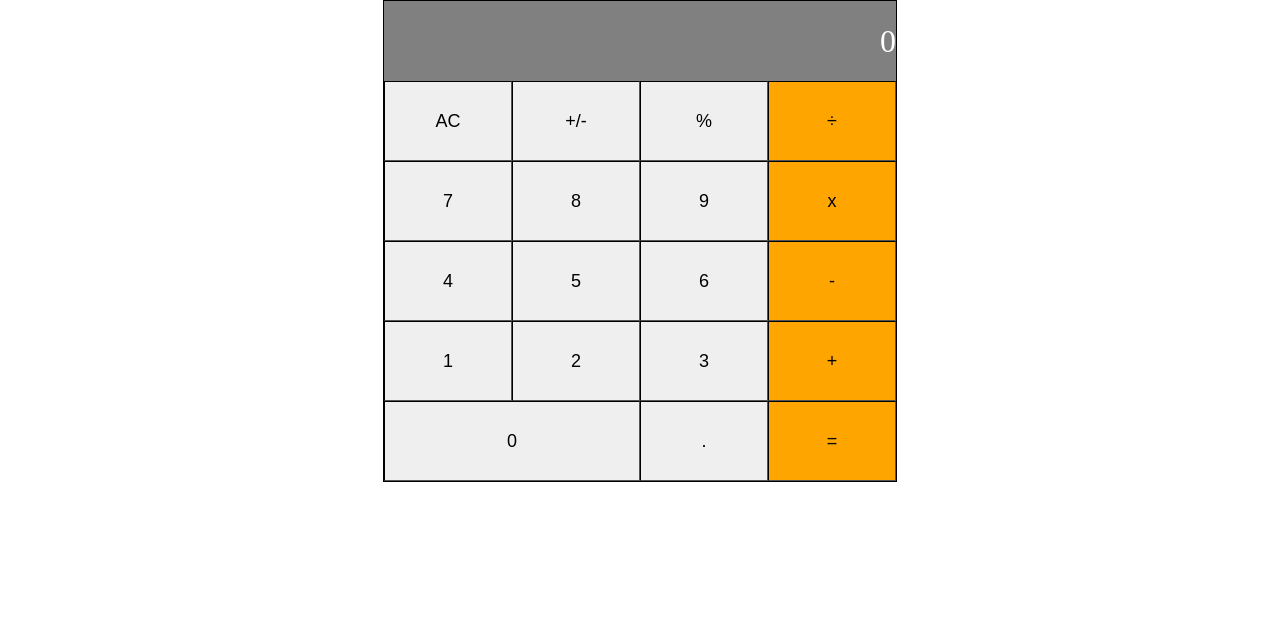
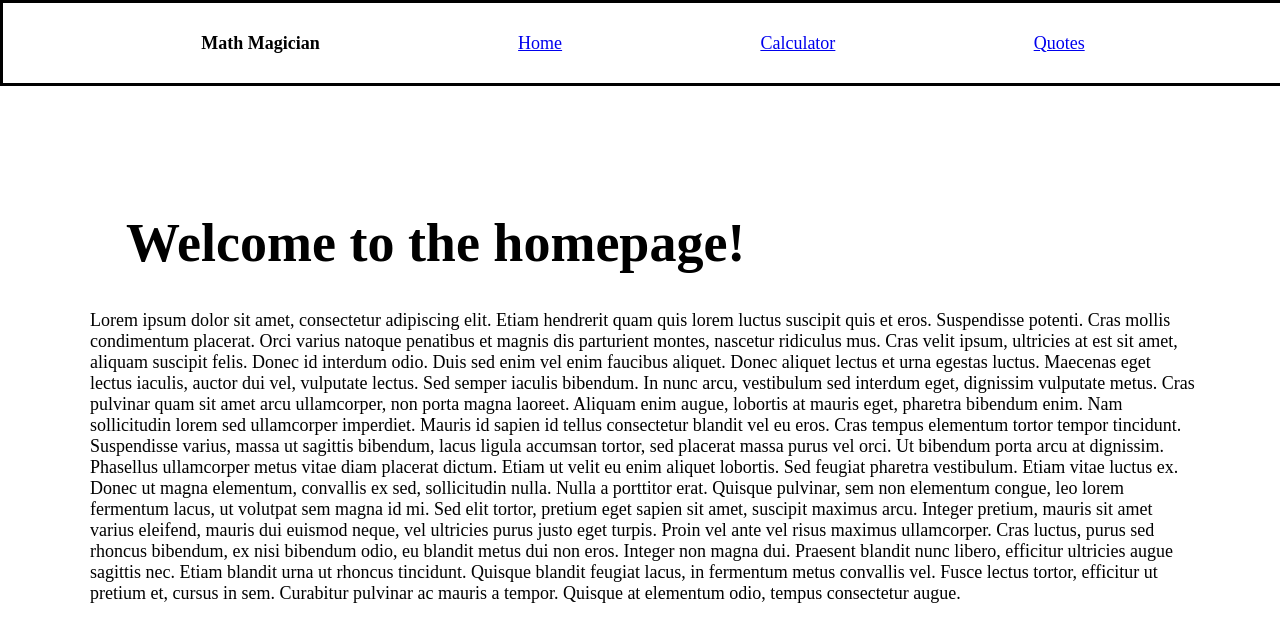
Before and after one commit to sntgopl/Math-Magician, a React (Create React App) app: page / in a window 1280 px wide. Shown: the top 642 px of the page. Built offline with nearby package versions, Linux system fonts and the light colour scheme; the HTML template or start-up script is replaced by a standard one.

Commit message:
Add style to each page

```diff
--- a/src/App.js
+++ b/src/App.js
@@ -1,13 +1,74 @@
+/* eslint-disable max-len */
 import React from 'react';
-import { Routes, Route } from 'react-router-dom';
+import { Routes, Route, Link } from 'react-router-dom';
 import Calculator from './Components/Calculator';
 import './app.css';
 
+function Home() {
+  return (
+    <div className="HomePage">
+      <nav>
+        <h1>Math Magician</h1>
+        <Link to="/">Home</Link>
+        <Link to="/about">Calculator</Link>
+        <Link to="/quotes">Quotes</Link>
+      </nav>
+      <main className="HomeInfo">
+        <h2 className="HomeTitle">Welcome to the homepage!</h2>
+        <p className="HomeText">
+          Lorem ipsum dolor sit amet, consectetur adipiscing elit. Etiam hendrerit quam quis lorem luctus suscipit quis et eros. Suspendisse potenti. Cras mollis condimentum placerat. Orci varius natoque penatibus et magnis dis parturient montes, nascetur ridiculus mus. Cras velit ipsum, ultricies at est sit amet, aliquam suscipit felis. Donec id interdum odio. Duis sed enim vel enim faucibus aliquet. Donec aliquet lectus et urna egestas luctus. Maecenas eget lectus iaculis, auctor dui vel, vulputate lectus. Sed semper iaculis bibendum.
+
+          In nunc arcu, vestibulum sed interdum eget, dignissim vulputate metus. Cras pulvinar quam sit amet arcu ullamcorper, non porta magna laoreet. Aliquam enim augue, lobortis at mauris eget, pharetra bibendum enim. Nam sollicitudin lorem sed ullamcorper imperdiet. Mauris id sapien id tellus consectetur blandit vel eu eros. Cras tempus elementum tortor tempor tincidunt. Suspendisse varius, massa ut sagittis bibendum, lacus ligula accumsan tortor, sed placerat massa purus vel orci. Ut bibendum porta arcu at dignissim. Phasellus ullamcorper metus vitae diam placerat dictum. Etiam ut velit eu enim aliquet lobortis. Sed feugiat pharetra vestibulum.
+
+          Etiam vitae luctus ex. Donec ut magna elementum, convallis ex sed, sollicitudin nulla. Nulla a porttitor erat. Quisque pulvinar, sem non elementum congue, leo lorem fermentum lacus, ut volutpat sem magna id mi. Sed elit tortor, pretium eget sapien sit amet, suscipit maximus arcu. Integer pretium, mauris sit amet varius eleifend, mauris dui euismod neque, vel ultricies purus justo eget turpis. Proin vel ante vel risus maximus ullamcorper. Cras luctus, purus sed rhoncus bibendum, ex nisi bibendum odio, eu blandit metus dui non eros. Integer non magna dui. Praesent blandit nunc libero, efficitur ultricies augue sagittis nec. Etiam blandit urna ut rhoncus tincidunt. Quisque blandit feugiat lacus, in fermentum metus convallis vel. Fusce lectus tortor, efficitur ut pretium et, cursus in sem. Curabitur pulvinar ac mauris a tempor. Quisque at elementum odio, tempus consectetur augue.
+
+        </p>
+      </main>
+    </div>
+  );
+}
+
+function About() {
+  return (
+    <div className="AboutPage">
+      <nav>
+        <h1>Math Magician</h1>
+        <Link to="/">Home</Link>
+        <Link to="/about">Calculator</Link>
+        <Link to="/quotes">Quotes</Link>
+      </nav>
+      <main className="AboutInfo">
+        <h2 className="AboutTitle">Let`s do some Math!</h2>
+        <Calculator />
+      </main>
+    </div>
+  );
+}
+
+function Quotes() {
+  return (
+    <div className="QuotesPage">
+      <nav>
+        <h1>Math Magician</h1>
+        <Link to="/">Home</Link>
+        <Link to="/about">Calculator</Link>
+        <Link to="/quotes">Quotes</Link>
+      </nav>
+      <main className="QuotesInfo">
+        <h2 className="QuotesTitle">Daily Quote</h2>
+        <p className="Quote">If you can`t explain it simply, you don`t understand it well enough. - Albert Einstein</p>
+      </main>
+    </div>
+  );
+}
+
 function App() {
   return (
-    <div className="application">
+    <div className="App">
       <Routes>
-        <Route path="/" element={<Calculator />} />
+        <Route path="/" element={<Home />} />
+        <Route path="about" element={<About />} />
+        <Route path="quotes" element={<Quotes />} />
       </Routes>
     </div>
   );
--- a/src/Components/Calculator.js
+++ b/src/Components/Calculator.js
@@ -14,7 +14,6 @@ const Calculator = () => {
 
   const { total, next, operation } = state;
   return (
-
     <div className="Calculator">
       <p className="result">
         {total}
--- a/src/app.css
+++ b/src/app.css
@@ -1,6 +1,9 @@
 * {
   margin: 0;
   padding: 0;
+  font-size: large;
+  max-height: 100vh;
+  max-width: 100vw;
 }
 
 .application {
@@ -9,4 +12,5 @@
   display: flex;
   justify-content: center;
   align-items: center;
+  border: 1px solid black;
 }
--- a/src/index.css
+++ b/src/index.css
@@ -2,6 +2,74 @@
   margin: 0;
   padding: 0;
   font-size: large;
+  max-height: 100vh;
+  max-width: 100vw;
+}
+
+.HomePage {
+  display: flex;
+  flex-direction: column;
+  flex-wrap: wrap;
+}
+.AboutPage {
+  display: flex;
+  flex-direction: column;
+  flex-wrap: wrap;
+}
+
+.QuotesPage {
+  display: flex;
+  flex-direction: column;
+  flex-wrap: wrap;
+}
+
+nav {
+  display: flex;
+  flex-direction: row;
+  align-items: center;
+  justify-content: space-evenly;
+  height: 10vh;
+  width: 100vw;
+  border: 3px solid black;
+}
+
+.HomeInfo {
+  display: flex;
+  flex-direction: column;
+  padding: 5rem;
+}
+
+.HomeTitle {
+  font-size: 3rem;
+  padding: 2rem;
+}
+
+.AboutInfo {
+  display: flex;
+  flex-direction: row;
+  align-items: center;
+  justify-content: space-between;
+  padding: 5rem;
+}
+
+.AboutTitle {
+  font-size: 3rem;
+}
+
+.QuotesInfo {
+  display: flex;
+  flex-direction: column;
+  align-items: center;
+  padding: 5rem;
+}
+
+.QuotesTitle {
+  font-size: 3rem;
+  padding: 2rem;
+}
+
+.Quote {
+  font-size: 2rem;
 }
 
 .Calculator {
```
